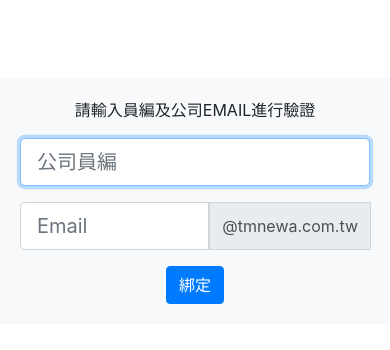
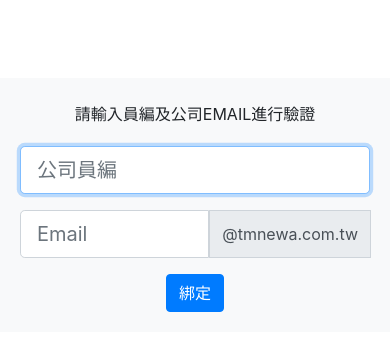
Before and after one commit to njscococo/LineAPIServer, a website: page public/tmnewalogin.html in a window 390 px wide. Drawn offline with nearby package versions, Linux system fonts and the light colour scheme.

Commit message:
modify css

```diff
--- a/public/css/style-test.css
+++ b/public/css/style-test.css
@@ -1,6 +1,6 @@
 @media(max-width: 568px){
     .box{
-        width: 200px
+        line-height:200%;
     }
 
   }
@@ -9,8 +9,6 @@
     /* width: 500px; */
     /* border: 1px solid #f00; */
     margin: auto;
-    margin-top: 150px;
-    text-align: left;
   }
   .box2 .content{
     display: inline-block;
--- a/public/tmnewalogin.html
+++ b/public/tmnewalogin.html
@@ -23,7 +23,7 @@
 
 <body class="text-center">
     <div class="card-body" style="background-color: #f8f9fa;margin-top: 20%;">
-        <div id="div_login">
+        <div id="div_login" class="box">
             <div class="form-group">
                 <span>請輸入員編及公司EMAIL進行驗證</span>
             </div>
```
